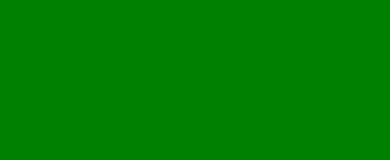
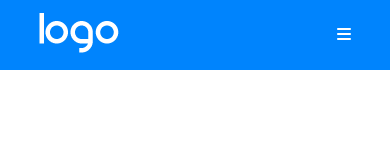
Before and after one commit to GabrieleRizzo19/htmlcss-responsive-layout, a plain HTML site: page index.html in a window 390 px wide. Drawn offline with Linux system fonts and the light colour scheme.

Commit message:
feat(html,css): header layout,content for mobile

```diff
--- a/css/style.css
+++ b/css/style.css
@@ -1,9 +1,43 @@
+
+/********  RESET  *********/
+
 *{
     box-sizing: border-box;
     margin: 0;
     padding: 0;
 }
 
-body{
-    background-color: green;
+/*********************
+******  GENERIC ******
+*********************/
+
+.bg-blue-layout{
+    background-color: #0084fd;
 }
+
+/*********************
+******  HEADER ******
+*********************/
+
+header nav{
+    padding: 0 10%;
+}
+
+header nav #extended-menu{
+    display: none;
+}
+
+header nav #hamburger-menu{
+    display: block;
+    color: white;
+}
+
+/*********************
+*******  MAIN ********
+*********************/
+
+
+
+/*********************
+******  FOOTER *******
+*********************/
--- a/index.html
+++ b/index.html
@@ -6,12 +6,28 @@
         <meta name="viewport" content="width=device-width, initial-scale=1.0">
         <link rel="stylesheet" href="./css/helper.css">
         <link rel="stylesheet" href="./css/style.css">
+        <link rel="stylesheet" href="https://cdnjs.cloudflare.com/ajax/libs/font-awesome/6.3.0/css/all.min.css">
         <title>First Responsive</title>
     </head>
 
     <body>
 
-        <header></header>
+        <header>
+            <nav class="flex justify-content-sb align-items-center min-height70 bg-blue-layout">
+                <div id="logo-container">
+                    <img src="./img/logo.png" alt="logo">
+                </div>
+
+
+                <div id="extended-menu">
+                    <a href="#">CIAO</a>
+                </div>
+
+                <div id="hamburger-menu">
+                    <i class="fa-solid fa-bars"></i>
+                </div>
+            </nav>
+        </header>
 
         <main>
 
```
Also changed, not shown: img/logo.png (added).
